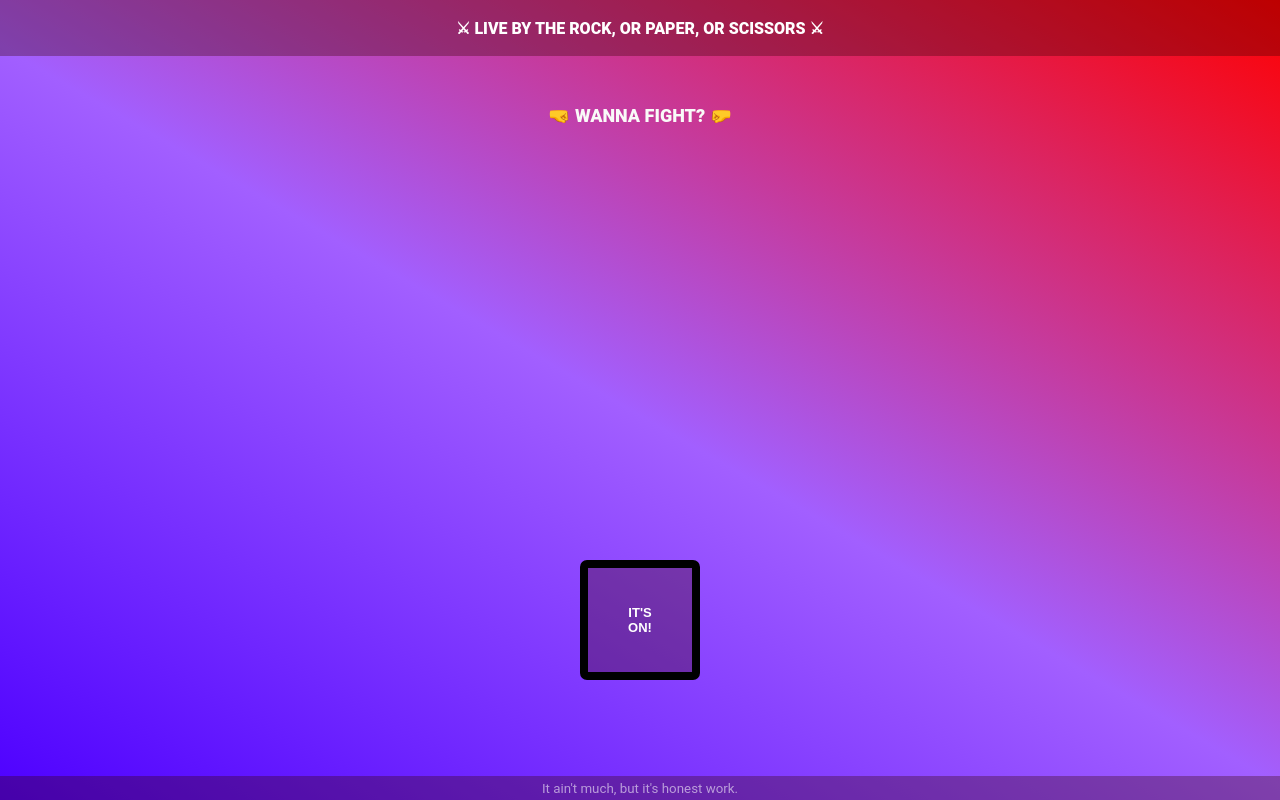
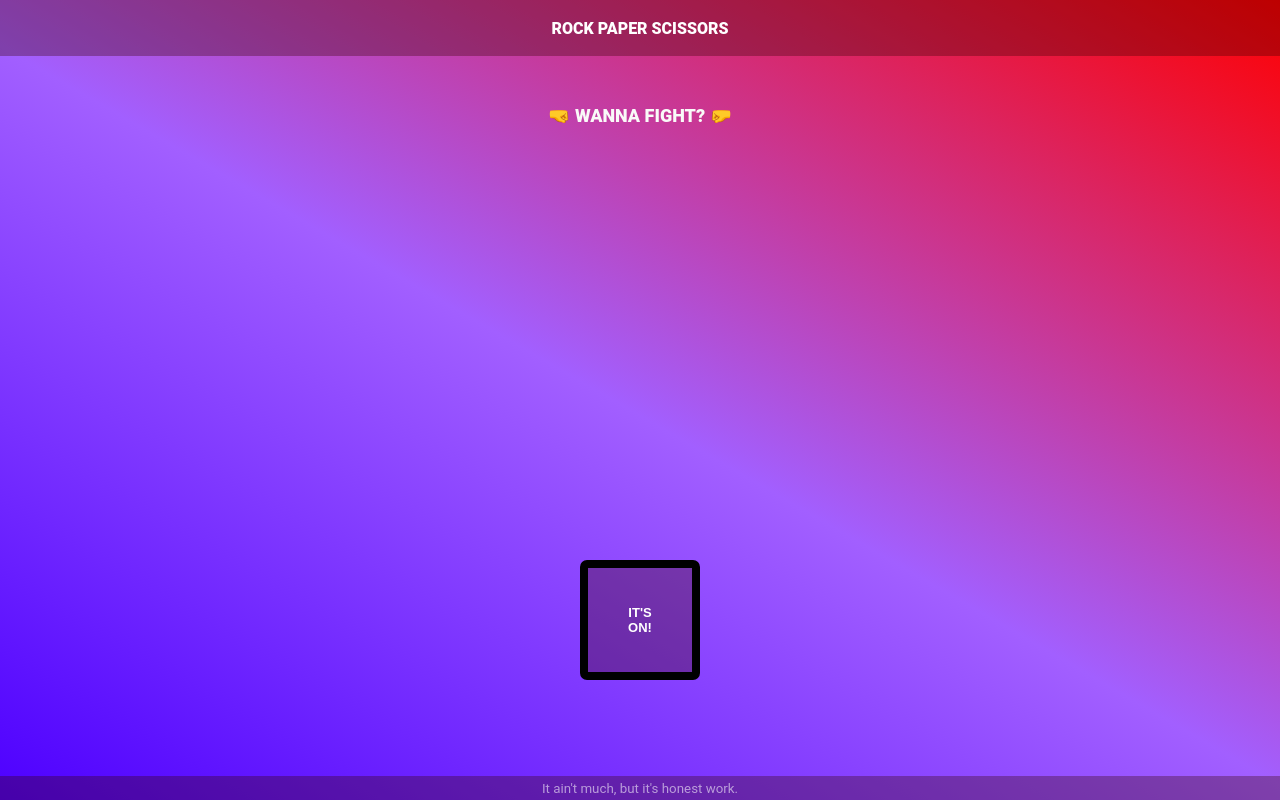
Before and after one commit to engineman11/RockPaperScissors, a plain HTML site: page index.html in a window 1280 px wide. Drawn offline with Linux system fonts and the light colour scheme.

Commit message:
fix header title

```diff
--- a/index.html
+++ b/index.html
@@ -9,9 +9,7 @@
     <script src="./rockpaper.js" defer></script>
 </head>
 <body>
-    <header class="header">
-        &#9876 LIVE BY THE ROCK, OR PAPER, OR SCISSORS &#9876
-    </header>
+    <header class="header">ROCK PAPER SCISSORS</header>
     <div class="content">
         <div class="resultText">
             <p id="result">&#129308 WANNA FIGHT? &#129307</p>
```
